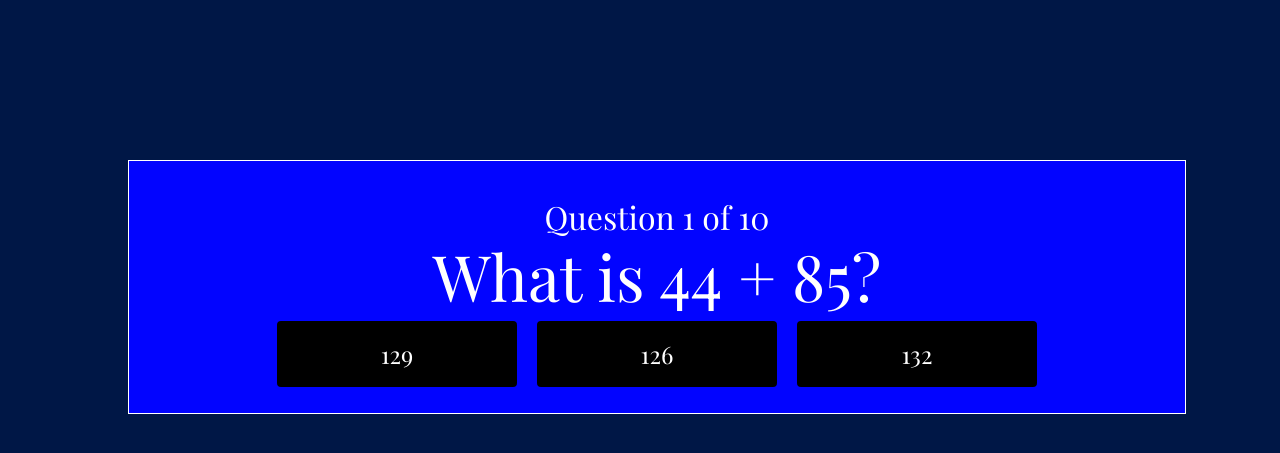
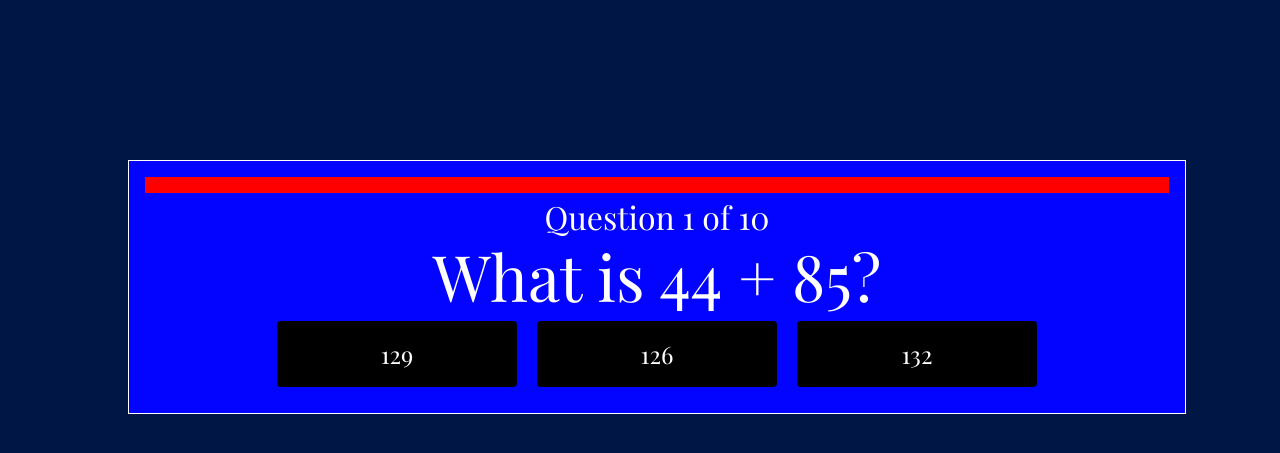
Before and after one commit to roseofgold/PHP-Quiz-App, a PHP site: page / in a window 1280 px wide. Shown: the top 453 px of the page. Run offline with PHP 8.4, Linux system fonts and the light colour scheme; some web fonts are replaced.

Commit message:
put toast in a div for styling

```diff
--- a/index.php
+++ b/index.php
@@ -21,7 +21,7 @@ include 'inc/quiz.php';
 				<input type="submit" class="btn" value="Try Again" />
 			</form>
 <?php } else { ?>
-			<p><?php echo $toast; ?></p>
+			<div class="toast"><?php echo $toast; ?></div>
 			<p class="breadcrumbs">Question <?php echo $_SESSION['currentQuestion']; ?> of <?php echo $_SESSION['totalQuestions'];?></p>
             <p class="quiz">What is <?php echo $leftAdder; ?> + <?php echo $rightAdder; ?>?</p>
             <form action="index.php?q=<?php echo $_SESSION['currentQuestion']+1; ?>" method="post">
```
